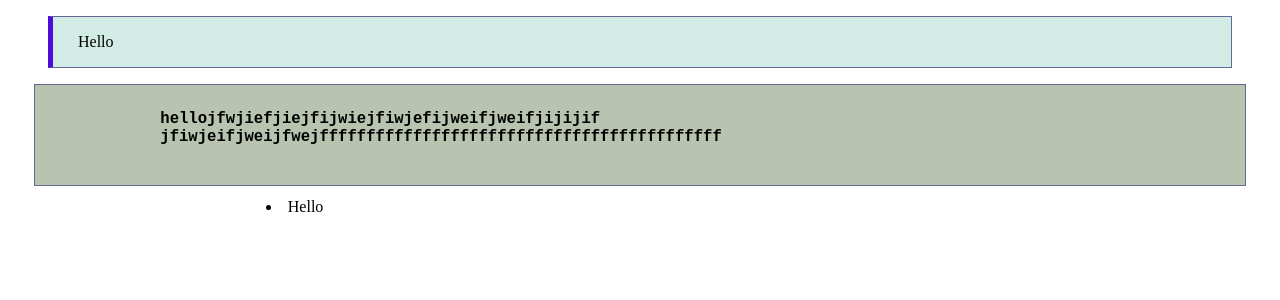
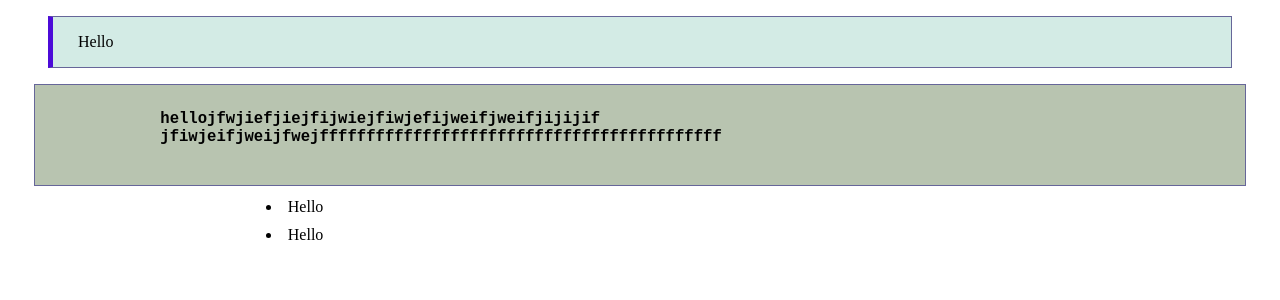
Before and after one commit to WGZ-W/wgz-w.github.io, a Jekyll site: the page test.html, which Jekyll copies as it is, in a window 1280 px wide. Shown: the top 300 px of the page. Built offline with Jekyll 4.4.1, drawn with Linux system fonts in a browser that asks for light colours.

Commit message:
ignore test

```diff
--- a/test.html
+++ b/test.html
@@ -21,6 +21,7 @@
 
     <div class="index">
         <li>Hello</li>
+        <li>Hello</li>
     </div>
 </body>
 </html>
```
Also changed, not shown: 1 other file.
